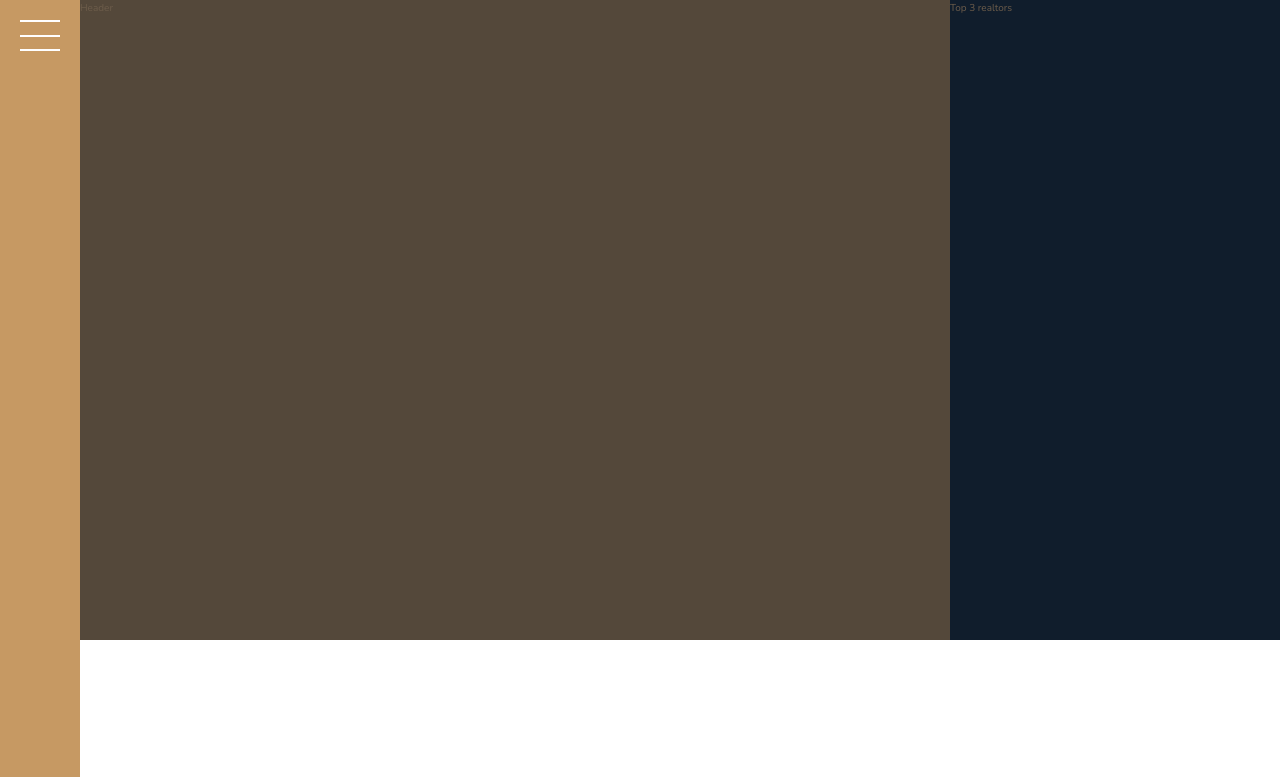
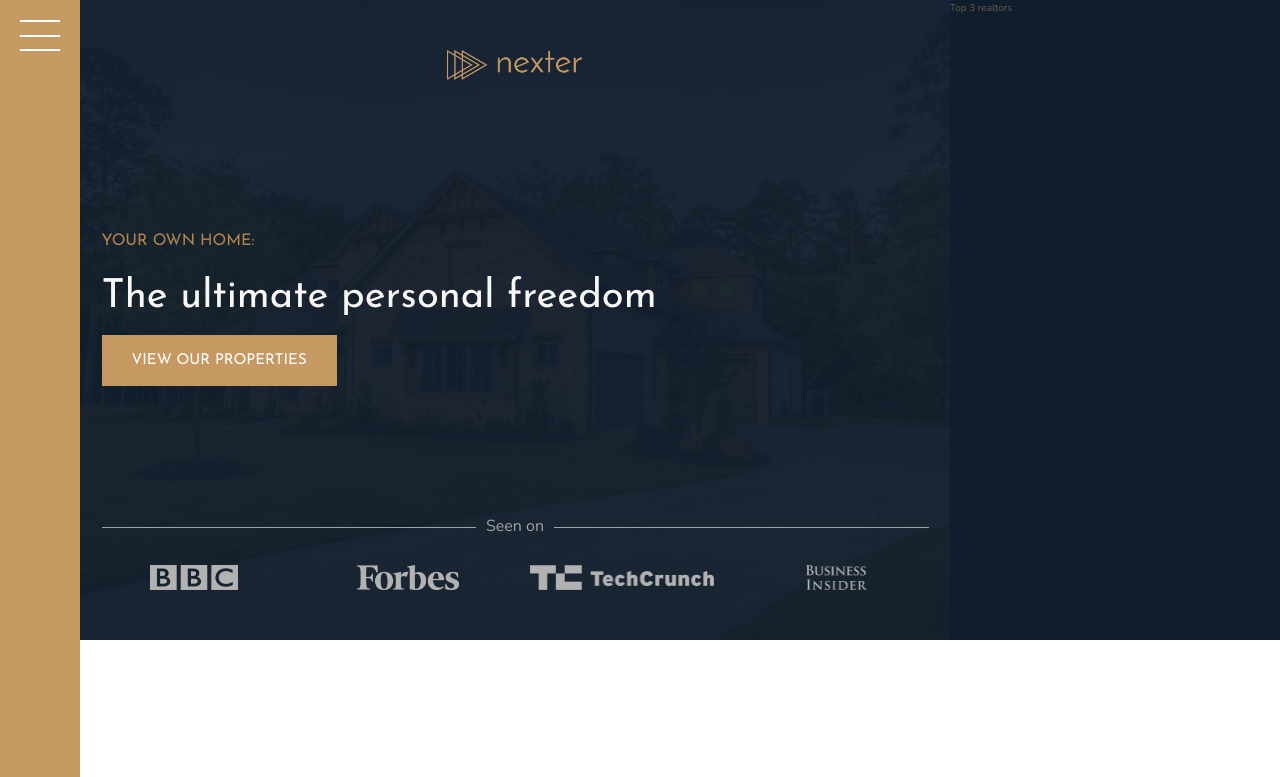
Before and after one commit to arvinbuid/nexter-landing, a website: page index.html in a window 1280 px wide. Shown: the top 777 px of the page. Drawn offline with nearby package versions, Linux system fonts and the light colour scheme.

Commit message:
Add markup and styles to header section.

```diff
--- a/index.html
+++ b/index.html
@@ -23,7 +23,20 @@
       <button class="nav-btn"></button>
     </div>
 
-    <header class="header">Header</header>
+    <header class="header">
+      <img src="img/logo.png" alt="Header logo" class="header__logo" />
+      <h3 class="heading-3">Your own home:</h3>
+      <h1 class="heading-1">The ultimate personal freedom</h1>
+      <button class="btn header__btn">View our properties</button>
+
+      <div class="header__seenon-text">Seen on</div>
+      <div class="header__seenon-logos">
+        <img src="img/logo-bbc.png" alt="Seen on logo 1" />
+        <img src="img/logo-forbes.png" alt="Seen on logo 2" />
+        <img src="img/logo-techcrunch.png" alt="Seen on logo 3" />
+        <img src="img/logo-bi.png" alt="Seen on logo 4" />
+      </div>
+    </header>
 
     <div class="realtors">Top 3 realtors</div>
 
--- a/sass/_header.scss
+++ b/sass/_header.scss
@@ -3,4 +3,60 @@
 .header {
   background-color: base.$color-grey-dark-1;
   grid-column: full-start / col-end 6;
+  background-image: linear-gradient(
+      rgba(base.$color-secondary, 0.95),
+      rgba(base.$color-secondary, 0.95)
+    ),
+    url("../img/hero.jpeg");
+  background-size: cover;
+  background-position: center;
+
+  display: grid;
+  grid-template-rows: 1fr min-content 6rem 1fr;
+  grid-template-columns: max-content;
+  row-gap: 1rem;
+  padding: 5rem;
+  justify-content: center;
+
+  &__btn {
+    justify-self: start;
+    align-self: start;
+    margin-bottom: 3.5rem;
+  }
+
+  &__logo {
+    height: 3rem;
+    justify-self: center;
+  }
+
+  &__seenon-text {
+    display: grid;
+    grid-template-columns: 1fr max-content 1fr;
+    column-gap: 1rem;
+    align-items: center;
+
+    font-size: 1.6rem;
+    color: rgba(base.$color-grey-light-1, 0.6);
+
+    &::before,
+    &::after {
+      content: "";
+      display: block;
+      height: 1px;
+      background-color: currentColor;
+    }
+  }
+
+  &__seenon-logos {
+    display: grid;
+    grid-template-columns: repeat(4, 1fr);
+    column-gap: 3rem;
+    justify-items: center;
+    margin-top: 1.5rem;
+
+    img {
+      height: 2.5rem;
+      filter: brightness(70%);
+    }
+  }
 }
--- a/sass/_typography.scss
+++ b/sass/_typography.scss
@@ -7,6 +7,8 @@
 
 .heading-1 {
   @extend %heading;
+  font-size: 4rem;
+  color: base.$color-grey-light-1;
 }
 
 .heading-2 {
```
Also changed, not shown: css/style.css, 1 other file.
